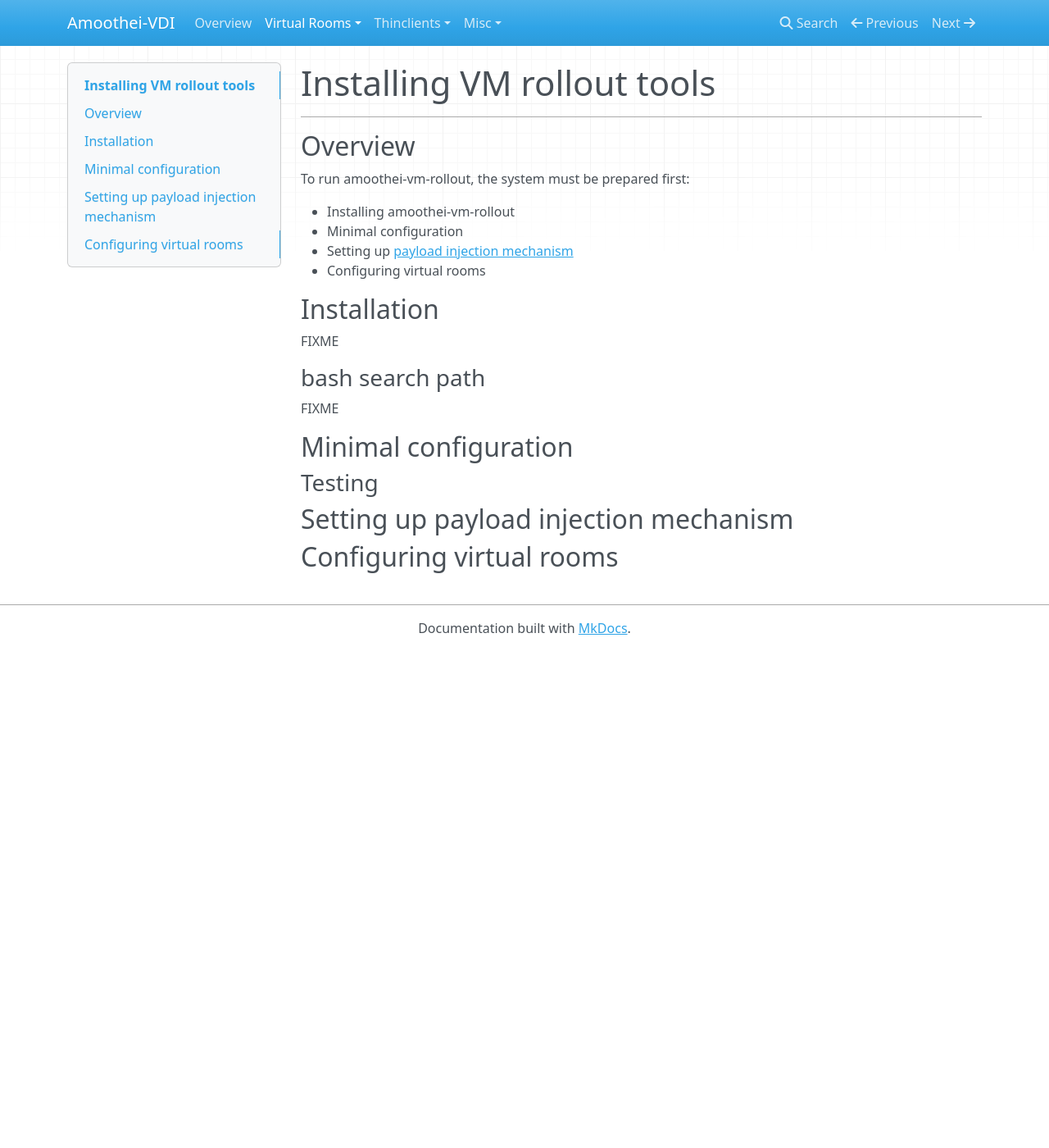
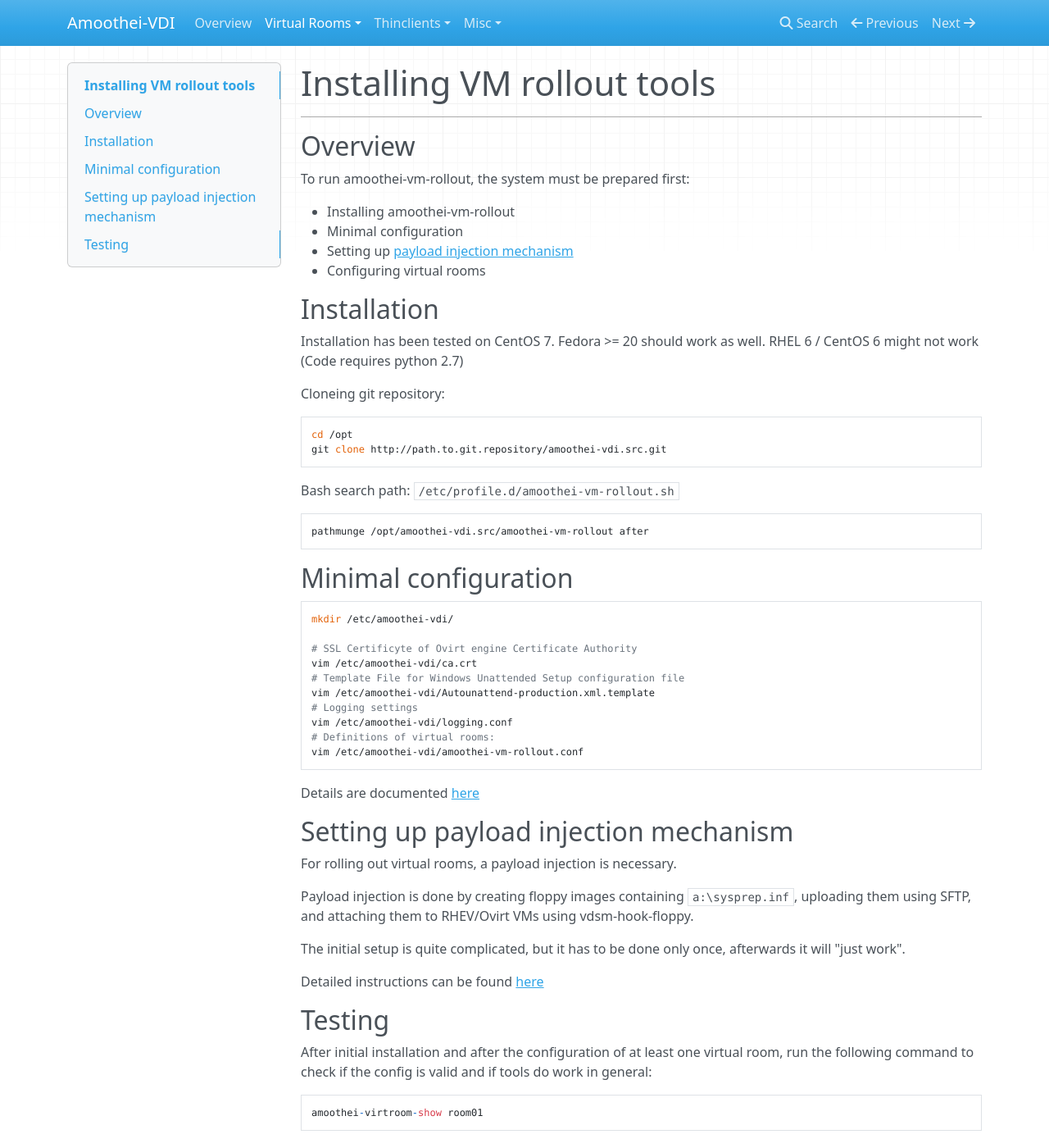
Before and after one commit to adfinis/virtesk, an MkDocs documentation site: the page built from doc/amoothei-vm-rollout-install.md, in a window 1280 px wide and 1400 px high. Shown: the whole window at 82% size. Built offline with MkDocs 1.6.1, drawn with Linux system fonts in a browser that asks for light colours; nearby versions of some CDN libraries; old or Windows-style settings are respelled for this version of MkDocs.

Commit message:
doc: Installation of amoothei-vdi-tools

````diff
--- a/doc/amoothei-vm-rollout-install.md
+++ b/doc/amoothei-vm-rollout-install.md
@@ -13,17 +13,51 @@ To run amoothei-vm-rollout, the system must be prepared first:
 
 
 ## Installation
-FIXME
+Installation has been tested on CentOS 7. Fedora >= 20 should work as well. RHEL 6 / CentOS 6 might not work (Code requires python 2.7)
 
+Cloneing git repository:
 
-### bash search path
-FIXME
+```
+cd /opt
+git clone http://path.to.git.repository/amoothei-vdi.src.git
+```
 
+<!---
+FIXME: git path above
+-->
+
+Bash search path: `/etc/profile.d/amoothei-vm-rollout.sh`
+```
+pathmunge /opt/amoothei-vdi.src/amoothei-vm-rollout after
+```
 
 ## Minimal configuration
+```
+mkdir /etc/amoothei-vdi/
 
-### Testing
+# SSL Certificyte of Ovirt engine Certificate Authority
+vim /etc/amoothei-vdi/ca.crt
+# Template File for Windows Unattended Setup configuration file
+vim /etc/amoothei-vdi/Autounattend-production.xml.template
+# Logging settings
+vim /etc/amoothei-vdi/logging.conf
+# Definitions of virtual rooms:
+vim /etc/amoothei-vdi/amoothei-vm-rollout.conf
+```
+
+Details are documented [here](amoothei-vm-rollout-config.md)
 
 ## Setting up payload injection mechanism
+For rolling out virtual rooms, a payload injection is necessary.
 
-## Configuring virtual rooms
+Payload injection is done by creating floppy images containing `a:\sysprep.inf`, uploading them using SFTP, and attaching them to RHEV/Ovirt VMs using vdsm-hook-floppy.
+
+The initial setup is quite complicated, but it has to be done only once, afterwards it will "just work".
+
+Detailed instructions can be found [here](sftp-floppy-upload.md)
+
+## Testing
+After initial installation and after the configuration of at least one virtual room, run the following command to check if the config is valid and if tools do work in general:
+```
+amoothei-virtroom-show room01
+```
````
Also changed, not shown: doc/goldimage.md (+1 -1 lines).
